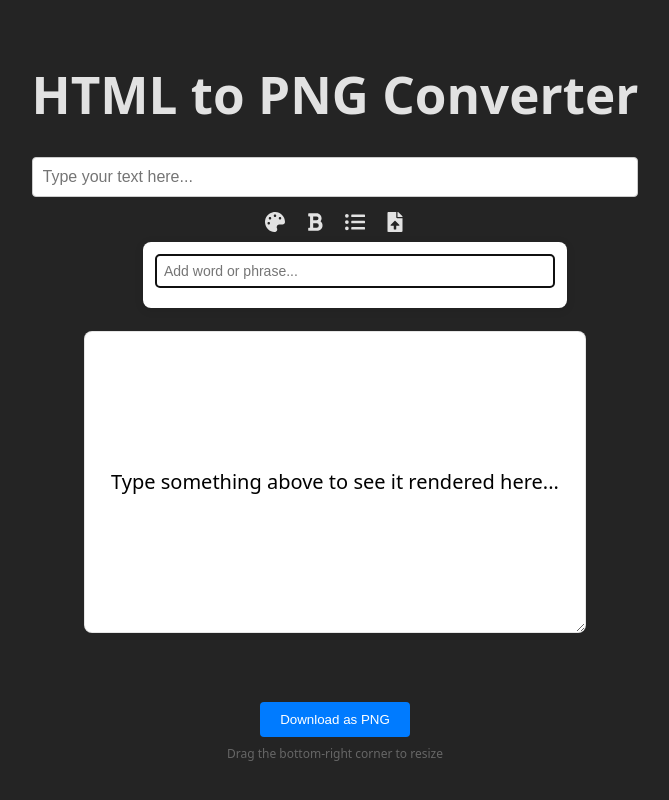
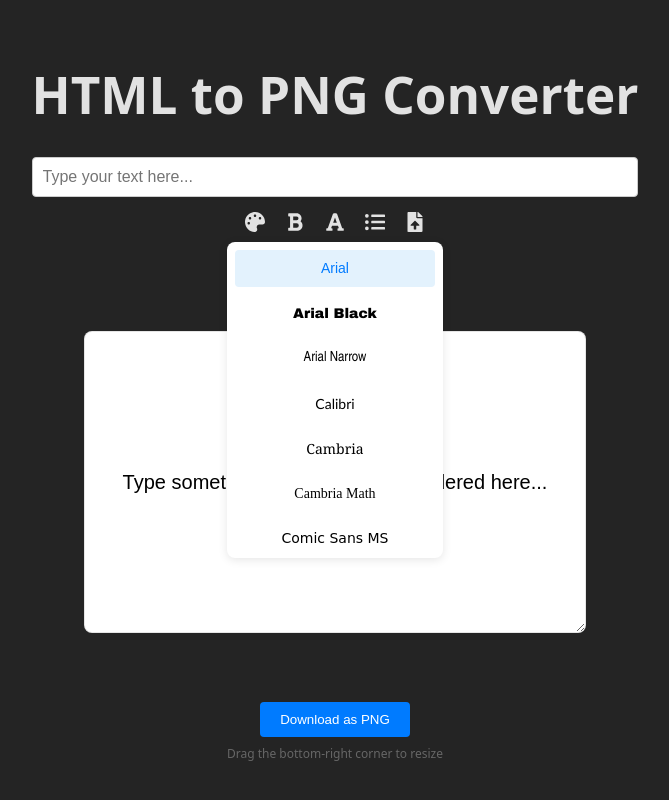
Before and after one commit to Pactopolis/plenti-of-phrases-generator, a React (Vite) app: page / in a window 1280 px wide. Both pictures are taken after a click on the button 659 px from the left and 224 px from the top of the page. Shown: the top 800 px of the page, without its empty margins (305-974 px from the left). Built offline with nearby package versions, Linux system fonts and the light colour scheme.

Commit message:
added font changing capabilities

```diff
--- a/src/App.jsx
+++ b/src/App.jsx
@@ -6,10 +6,13 @@ import ColorPicker from "./components/ColorPicker";
 import BoldSlider from "./components/BoldSlider";
 import WordList from "./components/WordList";
 import WordsUpload from "./components/WordsUpload";
+import FontSelector from "./components/FontSelector";
+
 function App() {
   const [inputText, setInputText] = useState("");
   const [textColor, setTextColor] = useState("#000000");
   const [fontWeight, setFontWeight] = useState(400);
+  const [fontFamily, setFontFamily] = useState("Arial");
   const [wordList, setWordList] = useState([]);
 
   const handleFileDrop = (e) => {
@@ -61,6 +64,7 @@ function App() {
       >
         <ColorPicker onColorChange={setTextColor} />
         <BoldSlider onWeightChange={setFontWeight} />
+        <FontSelector onFontChange={setFontFamily} />
         <WordList onWordListChange={setWordList} wordList={wordList} />
         <WordsUpload onWordListChange={setWordList} wordList={wordList} />
       </div>
@@ -68,6 +72,7 @@ function App() {
         content={inputText || "Type something above to see it rendered here..."}
         textColor={textColor}
         fontWeight={fontWeight}
+        fontFamily={fontFamily}
         wordList={wordList}
       />
     </div>
--- /dev/null
+++ b/src/components/FontSelector.jsx
@@ -0,0 +1,82 @@
+import { useState, useRef, useEffect } from "react";
+import { FaFont } from "react-icons/fa";
+import styles from "./FontSelector.module.css";
+
+// List of common web-safe fonts
+const FONTS = [
+  "Arial",
+  "Arial Black",
+  "Arial Narrow",
+  "Calibri",
+  "Cambria",
+  "Cambria Math",
+  "Comic Sans MS",
+  "Courier",
+  "Courier New",
+  "Georgia",
+  "Helvetica",
+  "Impact",
+  "Lucida Console",
+  "Lucida Sans Unicode",
+  "Microsoft Sans Serif",
+  "Palatino Linotype",
+  "Tahoma",
+  "Times New Roman",
+  "Trebuchet MS",
+  "Verdana",
+];
+
+function FontSelector({ onFontChange }) {
+  const [showFontList, setShowFontList] = useState(false);
+  const [selectedFont, setSelectedFont] = useState("Arial");
+  const containerRef = useRef(null);
+
+  useEffect(() => {
+    const handleClickOutside = (e) => {
+      if (containerRef.current && !containerRef.current.contains(e.target)) {
+        setShowFontList(false);
+      }
+    };
+    document.addEventListener("mousedown", handleClickOutside);
+    return () => document.removeEventListener("mousedown", handleClickOutside);
+  }, []);
+
+  const handleFontSelect = (font) => {
+    setSelectedFont(font);
+    onFontChange?.(font);
+    setShowFontList(false);
+  };
+
+  return (
+    <div className={styles.container} ref={containerRef}>
+      <button
+        className={styles.button}
+        title="Change font"
+        onClick={() => setShowFontList((prev) => !prev)}
+      >
+        <FaFont />
+      </button>
+
+      {showFontList && (
+        <div className={styles.fontListContainer}>
+          <div className={styles.fontList}>
+            {FONTS.map((font) => (
+              <div
+                key={font}
+                className={`${styles.fontItem} ${
+                  font === selectedFont ? styles.selected : ""
+                }`}
+                style={{ fontFamily: font }}
+                onClick={() => handleFontSelect(font)}
+              >
+                {font}
+              </div>
+            ))}
+          </div>
+        </div>
+      )}
+    </div>
+  );
+}
+
+export default FontSelector;
--- /dev/null
+++ b/src/components/FontSelector.module.css
@@ -0,0 +1,75 @@
+/* src/components/FontSelector.module.css */
+.container {
+  position: relative;
+}
+
+.button {
+  background: none;
+  border: none;
+  cursor: pointer;
+  padding: 5px;
+  color: rgba(255, 255, 255, 0.87);
+  font-size: 20px;
+}
+
+.button:hover {
+  color: #007bff;
+}
+
+.fontListContainer {
+  position: absolute;
+  top: 100%;
+  left: 50%;
+  transform: translateX(-50%);
+  background-color: white;
+  padding: 8px;
+  border-radius: 8px;
+  box-shadow: 0 2px 10px rgba(0, 0, 0, 0.1);
+  z-index: 1000;
+  min-width: 200px;
+  max-width: 300px;
+}
+
+.fontList {
+  max-height: 300px;
+  overflow-y: auto;
+  display: flex;
+  flex-direction: column;
+  gap: 8px;
+}
+
+.fontList::-webkit-scrollbar {
+  width: 8px;
+}
+
+.fontList::-webkit-scrollbar-track {
+  background: #f1f1f1;
+  border-radius: 4px;
+}
+
+.fontList::-webkit-scrollbar-thumb {
+  background: #888;
+  border-radius: 4px;
+}
+
+.fontList::-webkit-scrollbar-thumb:hover {
+  background: #555;
+}
+
+.fontItem {
+  padding: 8px 12px;
+  cursor: pointer;
+  border-radius: 4px;
+  transition: background-color 0.2s ease;
+  color: #000000;
+  font-size: 14px;
+}
+
+.fontItem:hover {
+  background-color: #f0f0f0;
+}
+
+.fontItem.selected {
+  background-color: #e3f2fd;
+  color: #007bff;
+}
--- a/src/components/HtmlToPng.jsx
+++ b/src/components/HtmlToPng.jsx
@@ -4,7 +4,13 @@ import html2canvas from "html2canvas";
 import JSZip from "jszip";
 import { saveAs } from "file-saver";
 
-const HtmlToPng = ({ content, textColor, fontWeight, wordList = [] }) => {
+const HtmlToPng = ({
+  content,
+  textColor,
+  fontWeight,
+  fontFamily,
+  wordList = [],
+}) => {
   const contentRef = useRef(null);
   const containerRef = useRef(null);
   const [renderedContent, setRenderedContent] = useState(content);
@@ -224,6 +230,7 @@ const HtmlToPng = ({ content, textColor, fontWeight, wordList = [] }) => {
                 fontSize: "20px",
                 color: textColor || "black",
                 fontWeight: fontWeight || 400,
+                fontFamily: fontFamily || "Arial",
                 margin: 0, // Remove default margin
                 padding: 0, // Ensure no padding
                 lineHeight: 1.2, // Optional: tight line spacing
```
Also changed, not shown: 2 other files (tests, documents, lock files or other folders).
